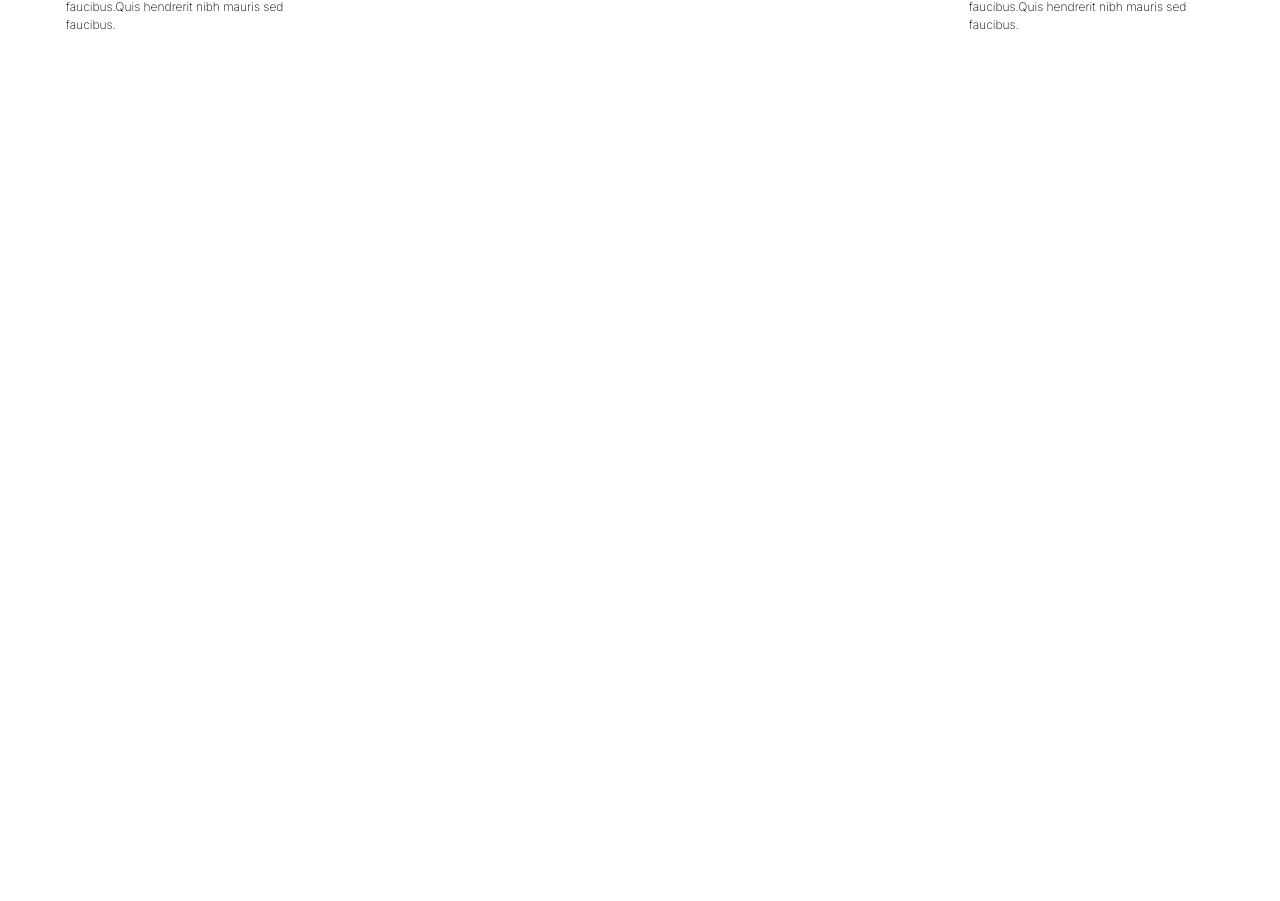
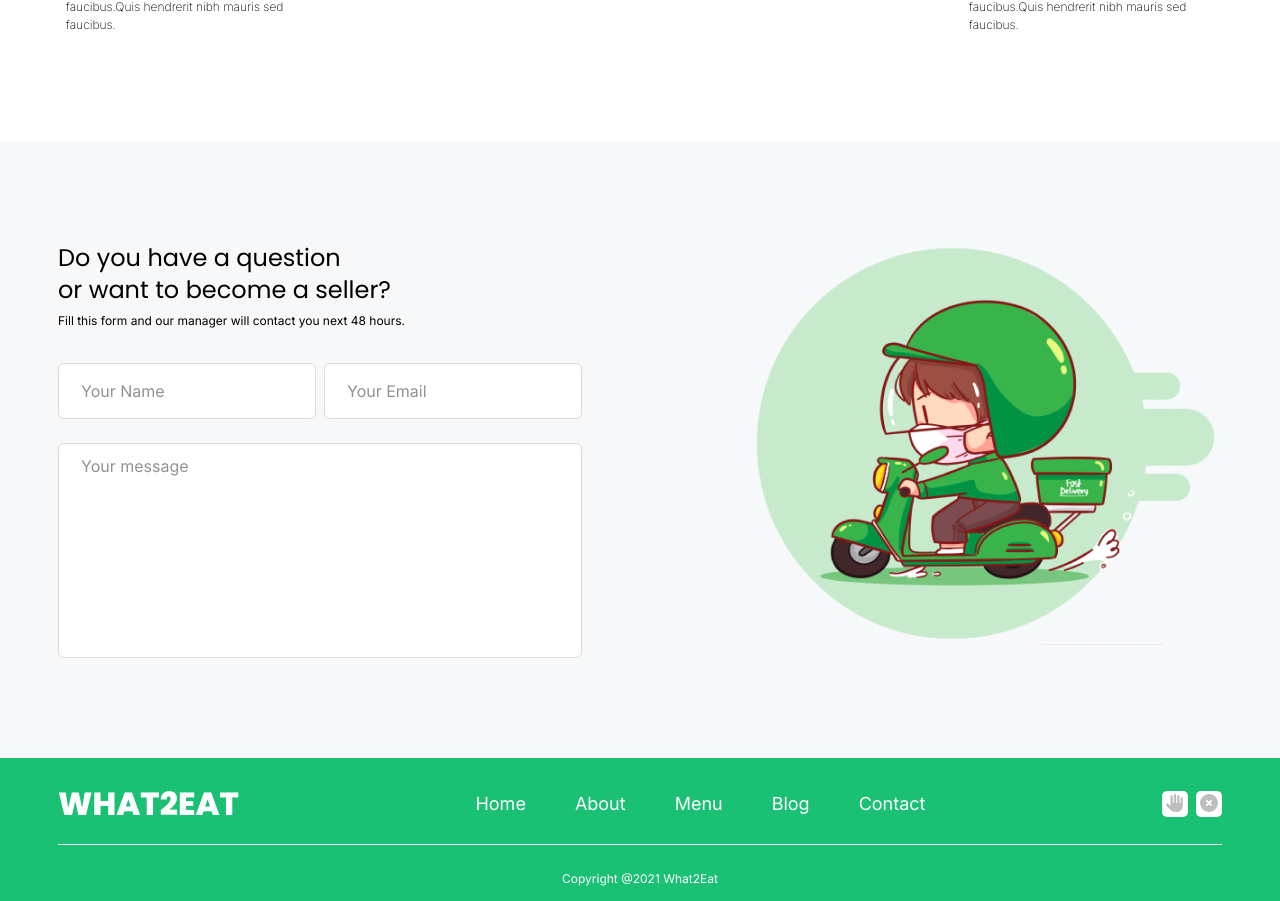
Before and after one commit to n29-dev/munchies, a Next.js app: page / in a window 1280 px wide. Shown: the part 1517-2418 px from the top of the page. Before the commit the page ends 1559 px from the top, so only its background shows below. Built offline with nearby package versions, Linux system fonts and the light colour scheme.

Commit message:
add footer

```diff
--- a/client/components/blog/index.tsx
+++ b/client/components/blog/index.tsx
@@ -32,9 +32,9 @@ const postsData: PostType[] = [
 
 const Blog: FC = () => {
     return (
-        <section className="pt-[100px]">
+        <section className="py-[100px]">
             <div className="container">
-                <h2 className="text-2xl mb-7">Our Blog</h2>
+                <h2 className="heading">Our Blog</h2>
                 <div className="grid grid-cols-4 gap-10">
                     {postsData.map((post, index) => {
                         if (index === 1) {
--- /dev/null
+++ b/client/components/contact/contactForm.tsx
@@ -0,0 +1,19 @@
+import { FC } from "react";
+import Input from "./input";
+import TextArea from "./textArea";
+
+const ContactForm: FC = () => {
+    return (
+        <form>
+            <div className="flex gap-2 mb-6">
+                <Input type="text" placeholder="Your Name" required />
+                <Input type="email" placeholder="Your Email" required />
+            </div>
+            <div>
+                <TextArea placeholder="Your message" />
+            </div>
+        </form>
+    );
+};
+
+export default ContactForm;
--- /dev/null
+++ b/client/components/contact/index.tsx
@@ -0,0 +1,28 @@
+import { FC } from "react";
+import ContactForm from "./contactForm";
+import ContactThumb from "@public/images/contact-thumb.png";
+import Image from "next/image";
+
+const Contact: FC = () => {
+    return (
+        <section className="bg-[#F7F8FA] py-[100px]">
+            <div className="container flex justify-between">
+                <div>
+                    <h2 className="heading mb-[5px]">
+                        Do you have a question <br /> or want to become a seller?
+                    </h2>
+                    <p className="text-[12px] leading-[20px] mb-8">
+                        Fill this form and our manager will contact you next 48 hours.
+                    </p>
+                    <ContactForm />
+                </div>
+                <div>
+                    {/* thumb */}
+                    <Image className="block w-full" src={ContactThumb} alt="Dilevery Panda" />
+                </div>
+            </div>
+        </section>
+    );
+};
+
+export default Contact;
--- /dev/null
+++ b/client/components/contact/input.tsx
@@ -0,0 +1,22 @@
+import { FC, HTMLInputTypeAttribute } from "react";
+
+interface InputProps {
+    classes?: string;
+    type: HTMLInputTypeAttribute;
+    placeholder?: string;
+    disabled?: boolean;
+    name?: string;
+    id?: string;
+    required: boolean;
+}
+
+const Input: FC<InputProps> = ({ classes, ...props }) => {
+    return (
+        <input
+            className={`block w-full h-[56px] rounded-md outline-none border border-[#DBDCDE] placeholder:text-[#929292] pl-[22px] ${classes}`}
+            {...props}
+        />
+    );
+};
+
+export default Input;
--- /dev/null
+++ b/client/components/contact/textArea.tsx
@@ -0,0 +1,21 @@
+import { FC } from "react";
+
+interface TextAreaProps {
+    classes?: string;
+    placeholder?: string;
+    disabled?: boolean;
+    name?: string;
+    id?: string;
+    required?: boolean;
+}
+
+const TextArea: FC<TextAreaProps> = ({ classes, ...props }) => {
+    return (
+        <textarea
+            className={`block w-full h-[215px] rounded-md outline-none border border-[#DBDCDE] placeholder:text-[#929292] pl-[22px] pt-[10px] resize-none ${classes}`}
+            {...props}
+        ></textarea>
+    );
+};
+
+export default TextArea;
--- /dev/null
+++ b/client/components/footer/index.tsx
@@ -0,0 +1,31 @@
+import { FC } from "react";
+import Navbar from "@components/layout/header/navbar";
+import { navLinks } from "@components/layout/header";
+import SocialIcon from "./socailIcons";
+import { faHand, faXmarkCircle } from "@fortawesome/free-solid-svg-icons";
+
+const Footer: FC = () => {
+    return (
+        <footer className="bg-green pt-[30px] pb-[12px]">
+            <div className="container">
+                <div className="flex justify-between items-center pb-6 border-b border-b-white">
+                    <div>
+                        <h4 className="font-extrabold text-white text-[32px] leading-[20px]">WHAT2EAT</h4>
+                    </div>
+                    <div>
+                        <Navbar navLinks={navLinks} />
+                    </div>
+                    <div className="flex gap-2">
+                        <SocialIcon link="#" icon={faHand} />
+                        <SocialIcon link="#" icon={faXmarkCircle} />
+                    </div>
+                </div>
+                <div className="text-center pt-6">
+                    <p className="text-[12px] leading-[20px] text-white">Copyright @2021 What2Eat</p>
+                </div>
+            </div>
+        </footer>
+    );
+};
+
+export default Footer;
--- /dev/null
+++ b/client/components/footer/socailIcons.tsx
@@ -0,0 +1,25 @@
+import { FC } from "react";
+import Link from "next/link";
+import { FontAwesomeIcon } from "@fortawesome/react-fontawesome";
+import { IconProp } from "@fortawesome/fontawesome-svg-core";
+
+interface SocialIconProps {
+    link: string;
+    icon: IconProp;
+    classes?: string;
+}
+
+const SocialIcon: FC<SocialIconProps> = ({ link, icon, classes }) => {
+    return (
+        <Link
+            className={`inline-block w-[26px] h-[26px] leading-[26px] text-center text-[#BEBEBE] bg-white rounded-[5px]  ${
+                classes || ""
+            }`}
+            href={link}
+        >
+            <FontAwesomeIcon className="h-[18px] w-auto" icon={icon} />
+        </Link>
+    );
+};
+
+export default SocialIcon;
--- a/client/components/layout/header/index.tsx
+++ b/client/components/layout/header/index.tsx
@@ -11,7 +11,7 @@ export interface NavLinksType {
     link: string;
 }
 
-const navLinks: NavLinksType[] = [
+export const navLinks: NavLinksType[] = [
     { label: "Home", link: "#" },
     { label: "About", link: "#" },
     { label: "Menu", link: "#" },
--- a/client/components/layout/index.tsx
+++ b/client/components/layout/index.tsx
@@ -1,5 +1,6 @@
 import { FC } from "react";
 import Header from "./header";
+import Footer from "@components/footer";
 
 interface LayoutProps {
     children: React.ReactNode;
@@ -10,6 +11,7 @@ const Layout: FC<LayoutProps> = ({ children }) => {
         <div>
             <Header />
             {children}
+            <Footer />
         </div>
     );
 };
--- a/pages/index.tsx
+++ b/pages/index.tsx
@@ -2,6 +2,7 @@ import Head from "next/head";
 import Layout from "@components/layout";
 import Hero from "@components/hero";
 import Blog from "@components/blog";
+import Contact from "@components/contact";
 
 export default function Home() {
     return (
@@ -12,6 +13,7 @@ export default function Home() {
             <Layout>
                 <Hero />
                 <Blog />
+                <Contact />
             </Layout>
         </>
     );
--- a/styles/globals.css
+++ b/styles/globals.css
@@ -18,3 +18,11 @@
         font-family: var(--font-poppins), sans-serif;
     }
 }
+
+/* components */
+
+@layer components{
+    .heading{
+        @apply text-2xl mb-7;
+    }
+}
--- a/tailwind.config.js
+++ b/tailwind.config.js
@@ -26,6 +26,7 @@ module.exports = {
             colors: {
                 darkGreen: "#0C1712",
                 yellow: "#F3BA00",
+                green: "#1AC073",
             },
         },
     },
```
Also changed, not shown: public/images/contact-thumb.png (added).
